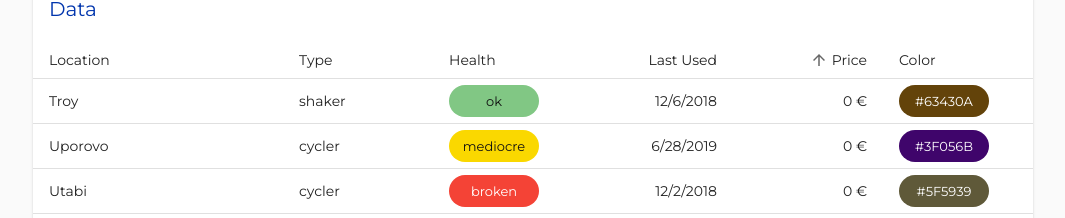
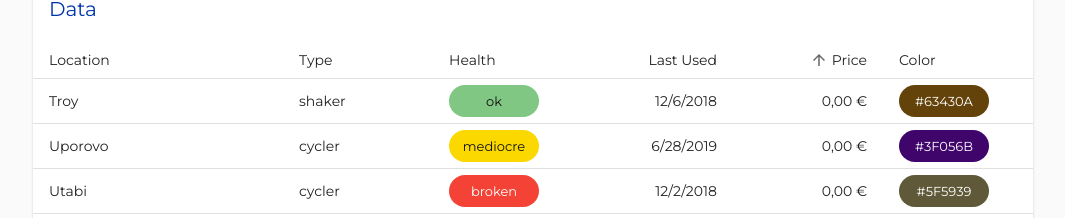
Before and after one commit to goetmar/eppendorf-challenge, a React (Vite) app: page / in a window 1280 px wide. Shown: the part 708-926 px from the top of the page, without its empty margins (107-1172 px from the left). Built offline with nearby package versions, Linux system fonts and the light colour scheme.

Commit message:
chore(table): format price

```diff
--- a/src/components/SortedTable.tsx
+++ b/src/components/SortedTable.tsx
@@ -158,7 +158,12 @@ export const SortedTable = () => {
                   <TableCell align="right">
                     {row.lastUsed.toLocaleDateString()}
                   </TableCell>
-                  <TableCell align="right">{row.price + " €"}</TableCell>
+                  <TableCell align="right">
+                    {new Intl.NumberFormat("de-DE", {
+                      style: "currency",
+                      currency: "EUR",
+                    }).format(row.price)}
+                  </TableCell>
                   <TableCell>
                     <ColorChip color={row.color} label={row.color} />
                   </TableCell>
```
